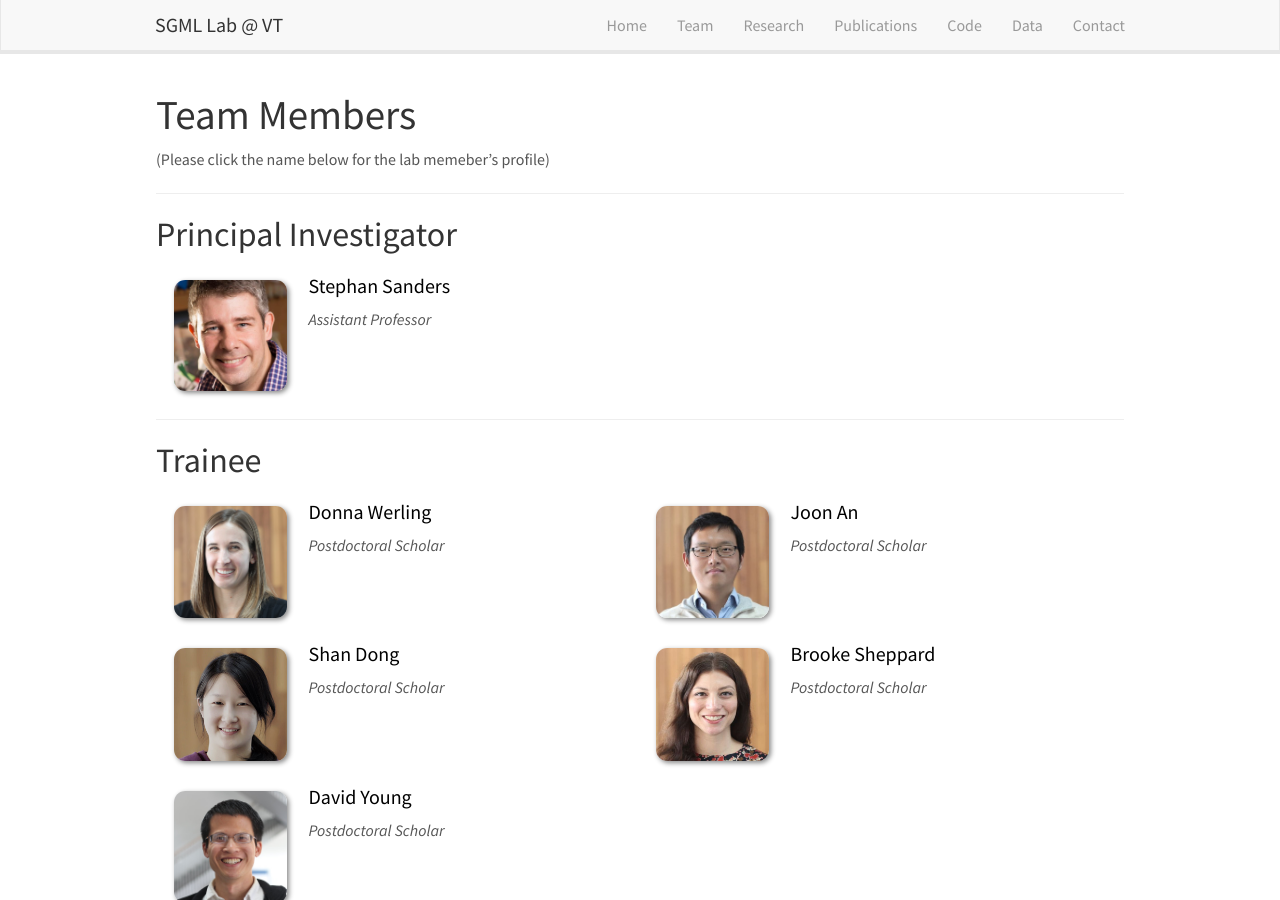
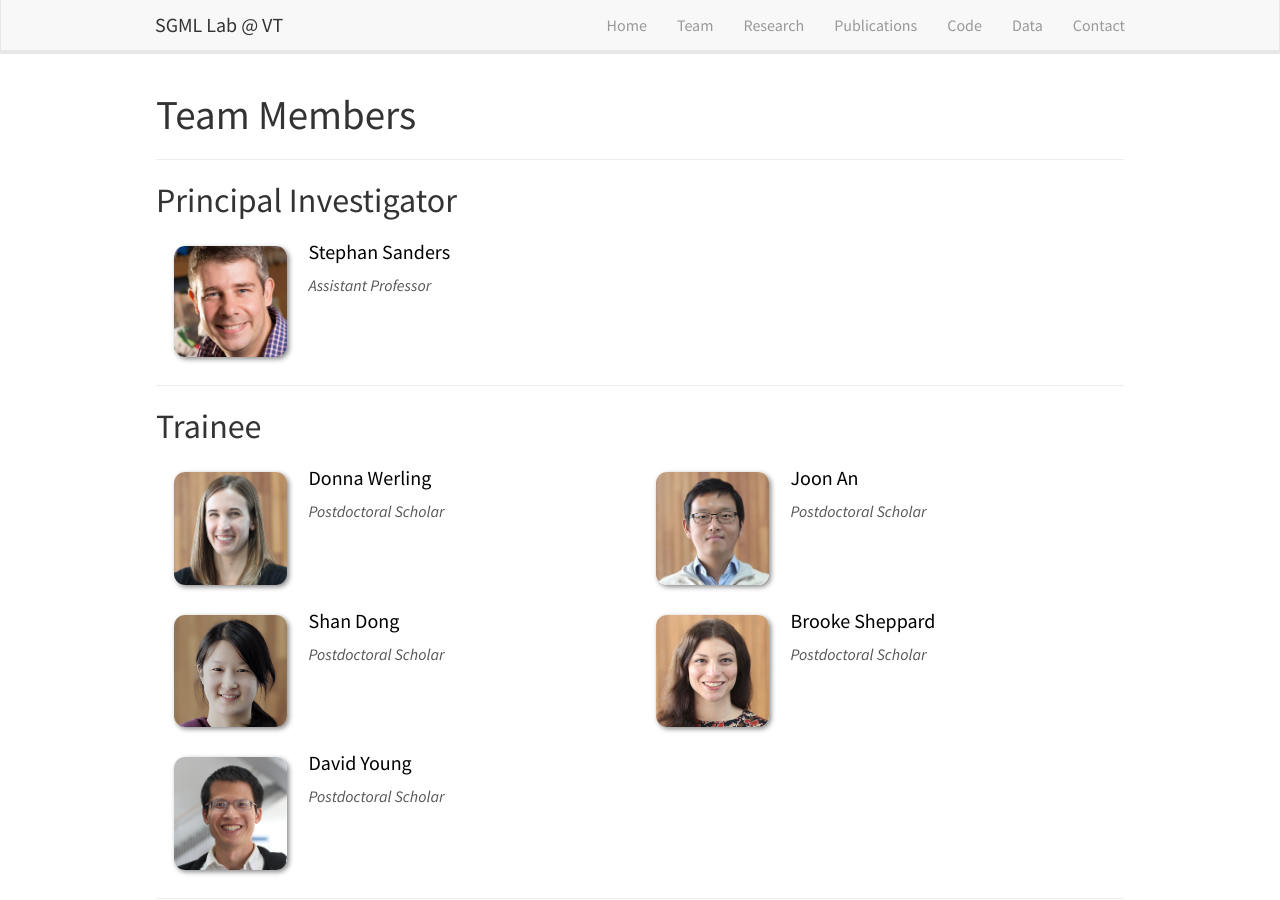
Before and after one commit to sgml-lab/sgml-lab.github.io, a Jekyll site: the page built from _pages/team.md, in a window 1280 px wide and 900 px high. Built offline with Jekyll 4.4.1, drawn with Linux system fonts in a browser that asks for light colours; nearby versions of some CDN libraries.

Commit message:
update team page headline and title

```diff
--- a/_pages/team.md
+++ b/_pages/team.md
@@ -1,13 +1,12 @@
 ---
-title: "Sanders Lab - Team"
+title: "SGML Lab - Team"
 layout: gridlay
-excerpt: "Sanders Lab: Team members"
+excerpt: "SGML Lab: Team members"
 sitemap: false
 permalink: /team/
 ---
 
 # Team Members
-(Please click the name below for the lab memeber's profile)
 
 
 ---
```
